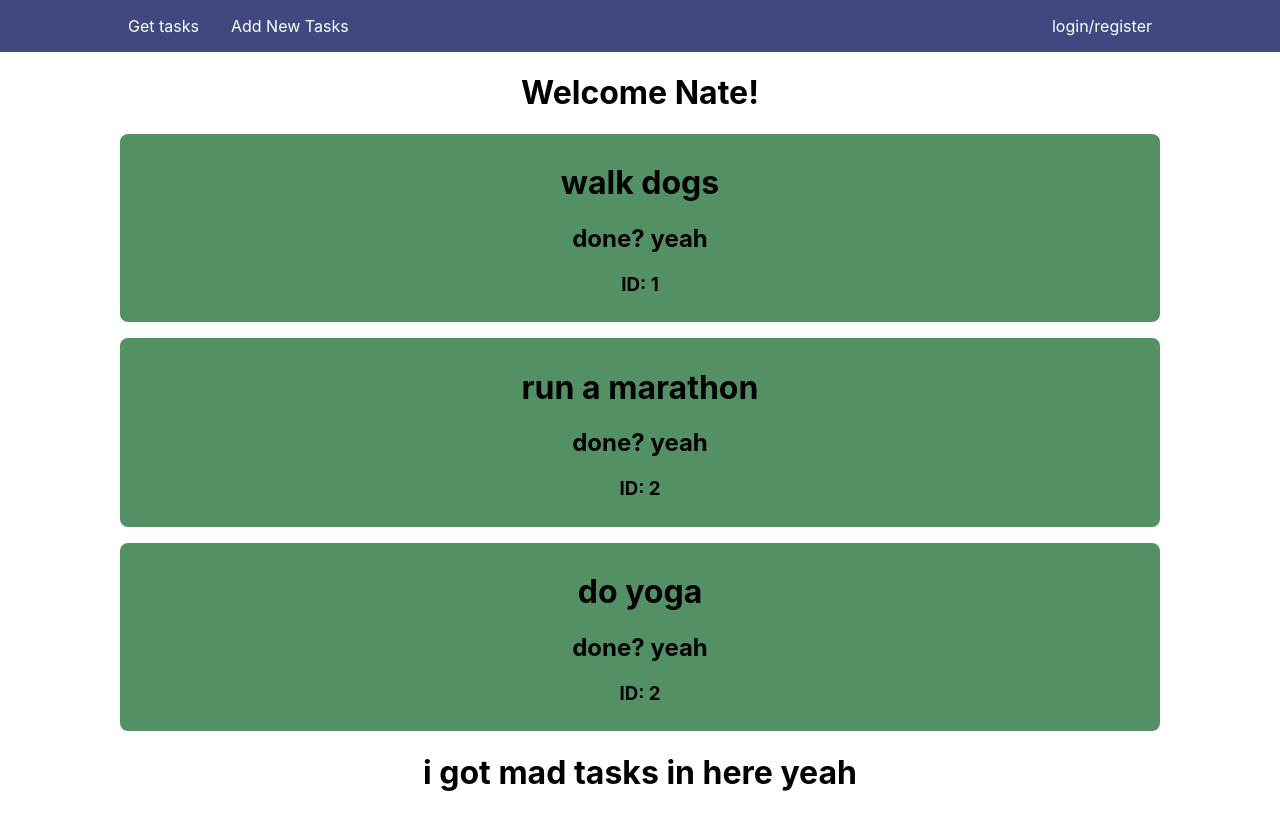
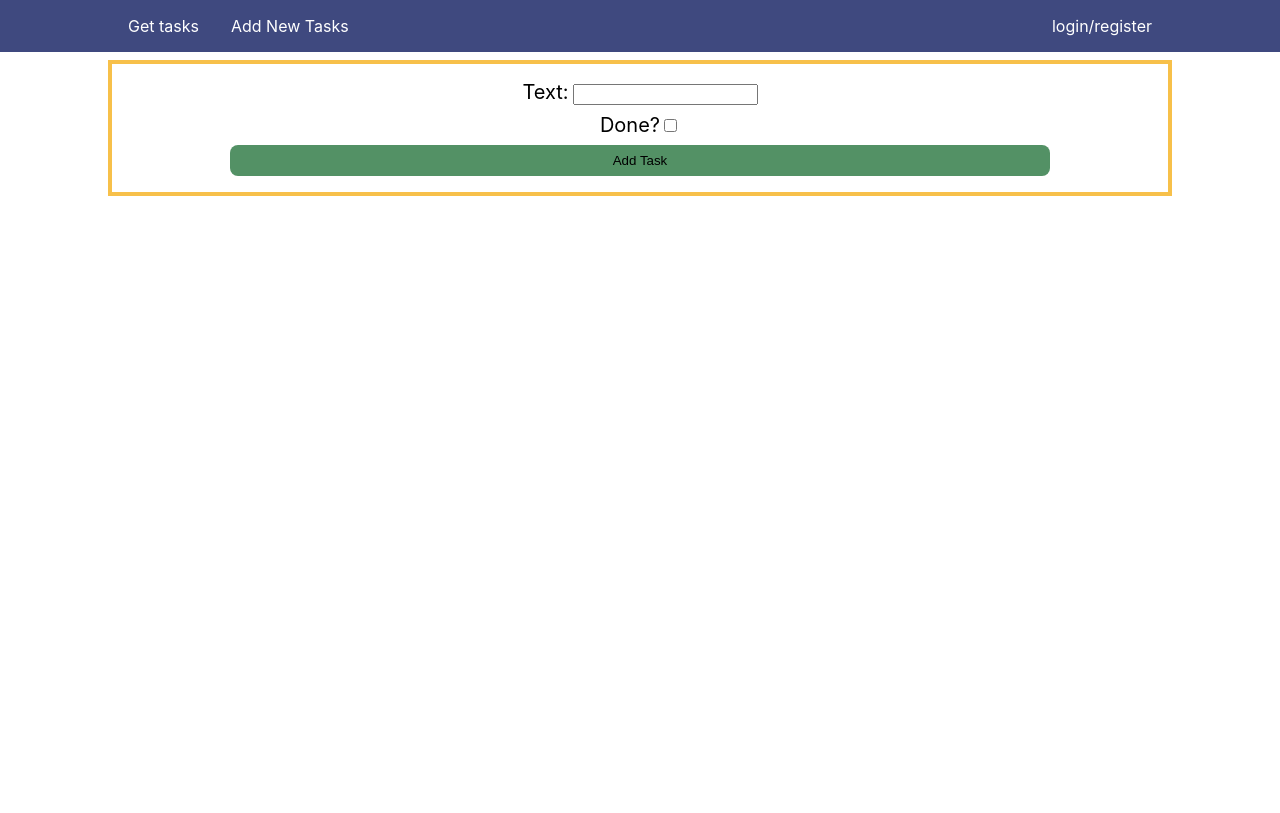
Before and after one commit to nrstemo26/full-stack-task-tracker, a React (Create React App) app in the folder client/: page / in a window 1280 px wide. Built offline with nearby package versions, Linux system fonts and the light colour scheme.

Commit message:
install axios and send request to log in

```diff
--- a/client/package.json
+++ b/client/package.json
@@ -6,6 +6,7 @@
     "@testing-library/jest-dom": "^5.16.5",
     "@testing-library/react": "^13.4.0",
     "@testing-library/user-event": "^13.5.0",
+    "axios": "^1.3.5",
     "react": "^18.2.0",
     "react-dom": "^18.2.0",
     "react-scripts": "5.0.1",
--- a/client/src/App.js
+++ b/client/src/App.js
@@ -13,7 +13,7 @@ const renderContent = {
 }
 
 function App() {
-  const [activeTab, setActiveTab] = useState('get');
+  const [activeTab, setActiveTab] = useState('add');
   return (
     <div className="App">
 
--- a/client/src/components/LoginForm.js
+++ b/client/src/components/LoginForm.js
@@ -1,4 +1,5 @@
 import {useState} from 'react';
+import axios from 'axios';
 
 function LoginForm (){
     const [email,setEmail] = useState('');
@@ -7,7 +8,19 @@ function LoginForm (){
     const handleSubmit = (e)=>{
         e.preventDefault();
         console.log('email',email,'password: ',password)
-        //other logic
+
+        axios.post('http://localhost:5000/api/users/login',{
+            email,
+            password
+        })
+            .then(res=>{
+                console.log(res)
+                console.log(res.data)
+            })
+            .catch(err =>{
+                console.log(err)
+            })
+
     }
     return(
         <form onSubmit={handleSubmit}  className='form form--login'>
```
Also changed, not shown: 1 other file (tests, documents, lock files or other folders).
